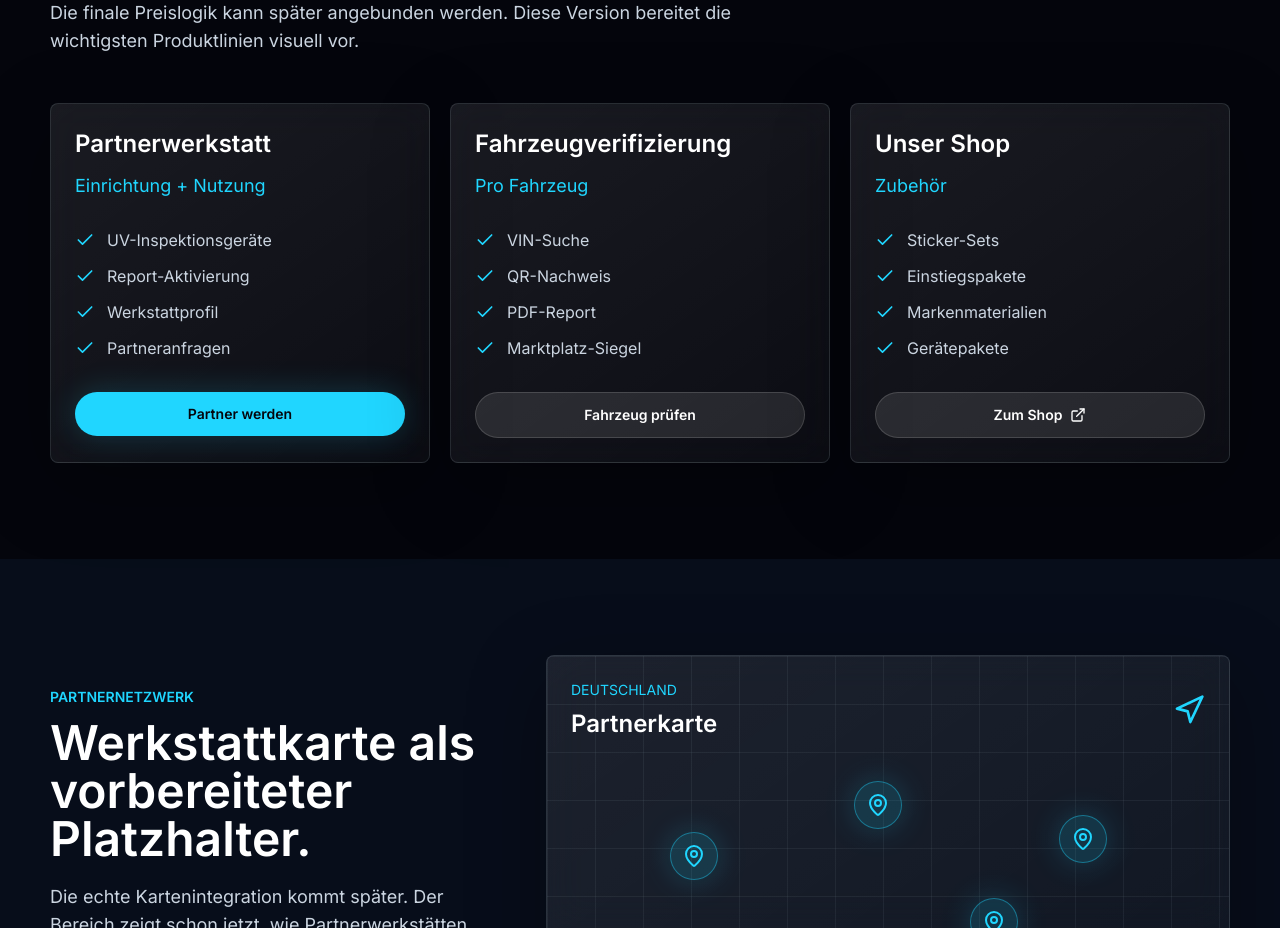
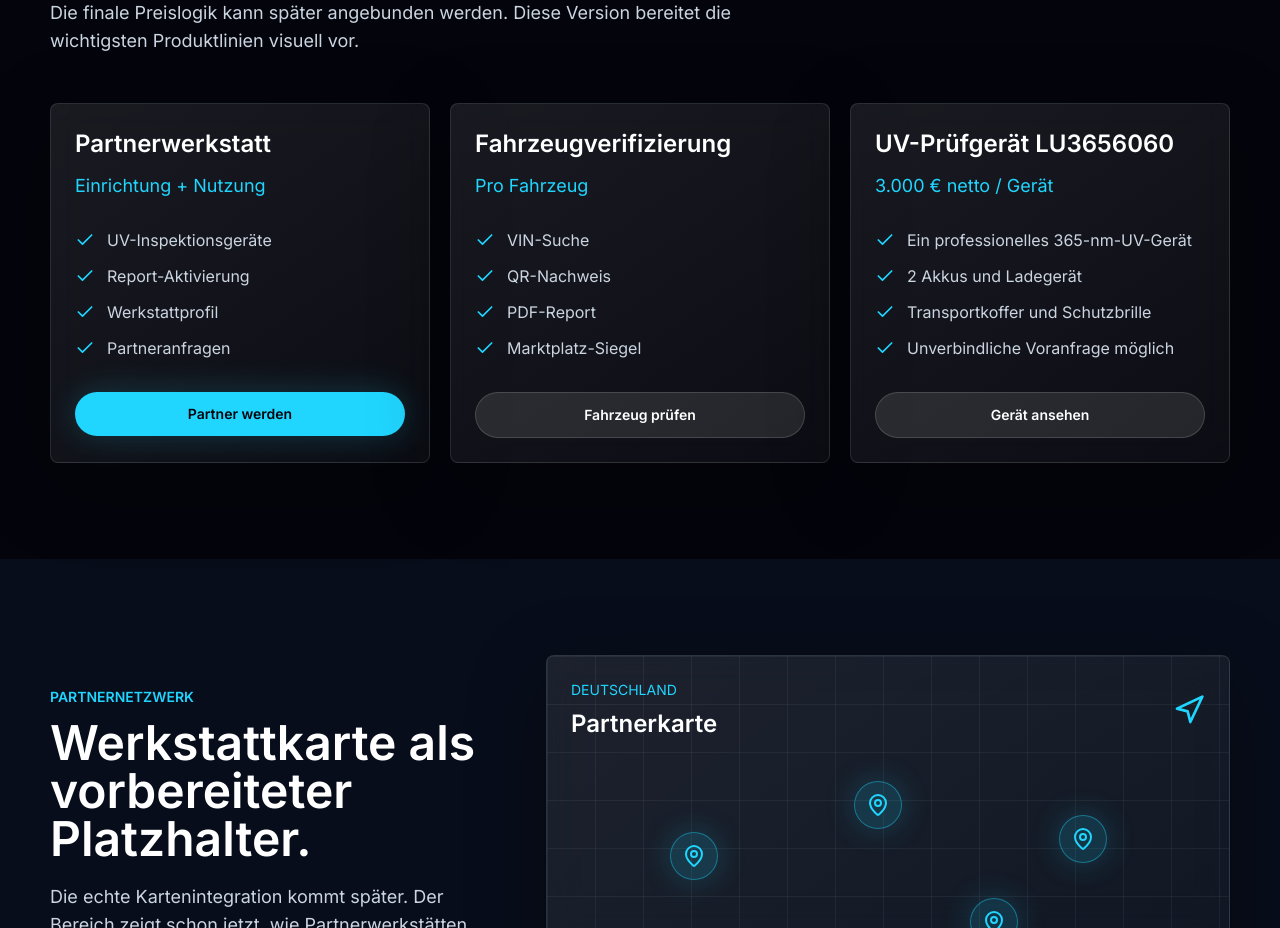
Before and after one commit to Diaa6969/luvipro-website, a Next.js app: page / in a window 1280 px wide. Shown: the part 5240-6168 px from the top of the page. Built offline with nearby package versions, Linux system fonts and the light colour scheme.

Commit message:
Point shop calls to native LUVIPRO product ordering rather than Shopify

```diff
--- a/src/components/sections/pricing.tsx
+++ b/src/components/sections/pricing.tsx
@@ -19,11 +19,11 @@ const plans = [
     href: "/verify",
   },
   {
-    name: "Unser Shop",
-    price: "Zubehör",
-    features: ["Sticker-Sets", "Einstiegspakete", "Markenmaterialien", "Gerätepakete"],
-    cta: "Zum Shop",
-    href: "https://luvipro.shop",
+    name: "UV-Prüfgerät LU3656060",
+    price: "3.000 € netto / Gerät",
+    features: ["Ein professionelles 365-nm-UV-Gerät", "2 Akkus und Ladegerät", "Transportkoffer und Schutzbrille", "Unverbindliche Voranfrage möglich"],
+    cta: "Gerät ansehen",
+    href: "/products",
   },
 ];
 
```
